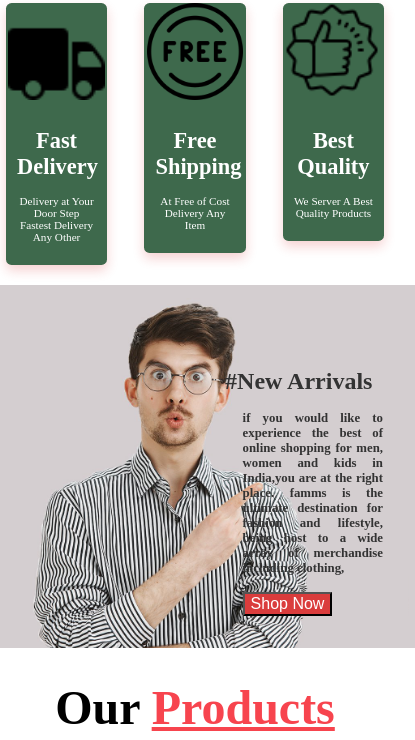
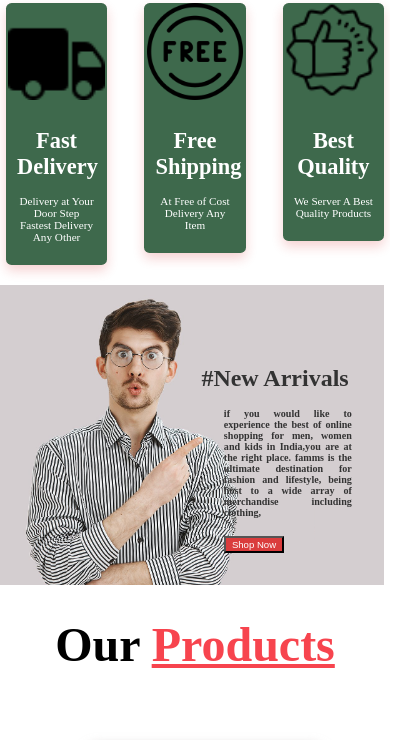
Before and after one commit to Sridharbutti/first-project, a plain HTML site: page index.html in a window 390 px wide. Shown: the part 568-1308 px from the top of the page, 415 px wide, since content can reach past the window. Drawn offline with Linux system fonts and the light colour scheme.

Commit message:
first project

```diff
--- a/project.css
+++ b/project.css
@@ -152,8 +152,14 @@
     margin-left: 60%;
     background-color: rgb(218, 60, 60);
 }
+
+
 /* a.no-decoration { */
+
+
 /* text-decoration: none; */
+
+
 /* } */
 
 .products {
@@ -349,7 +355,7 @@
     }
     .shopping-cart {
         display: grid;
-            grid-template-columns: repeat(2, 2fr);
+        grid-template-columns: repeat(1, 2fr);
         justify-content: space-evenly;
         font-size: 0.7em;
     }
@@ -359,7 +365,7 @@
         font-size: medium;
         text-align: center;
         margin-top: 5%;
-            margin-left: 50%;
+        margin-left: 10%;
     }
     .container1 {
         flex-direction: column;
@@ -380,36 +386,45 @@
     .testimonial-text {
         font-size: 110%;
     }
-        .arrival {
-            background-size: 180%;
+    /* .arrival { */
+    /* background-size: 150%; */
 }
+
 .text {
     font-size: 1.5em;
     margin-left: 22%;
 }
+
 .text2 {
-            font-size: 0.8em;
+    font-size: 63%;
     margin-left: 10%;
 }
+
 .white {
-            font-size: 50%;
+    font-size: 30%;
 }
+
 .email {
     font-size: 130%;
     width: 25%
 }
+
 .subscribe-button {
     font-size: 170%
 }
+
 .shopping-cart {
     /* font-size: 70%; */
 }
+
 .product-cart {
     font-size: 1em;
 }
+
 .testimonial h2 {
     font-size: 120%
 }
+
 .card-container {
     /* flex-direction: column; */
     /* margin-left: 20%; */
@@ -417,30 +432,40 @@
     width: 100%;
     font-size: 70%;
 }
+
 .card img {
     width: 95%;
 }
+
 .sale2 {
     font-size: 1em;
     left: 5%;
     margin-right: 5%;
 }
+
 nav {
     flex-direction: column;
 }
+
 div .menu {
     display: none;
 }
+
 body {
     overflow-x: hidden;
     margin: 0%;
     padding: 0%;
 }
+
 .arrival {
-            width: 90%;
+    width: 82%;
     height: 10%;
+    background-size: 150%;
 }
+
 .products {
     font-size: 1.5em;
 }
+
+
 }
```
Lines whose indentation alone changed are shown as unchanged.
